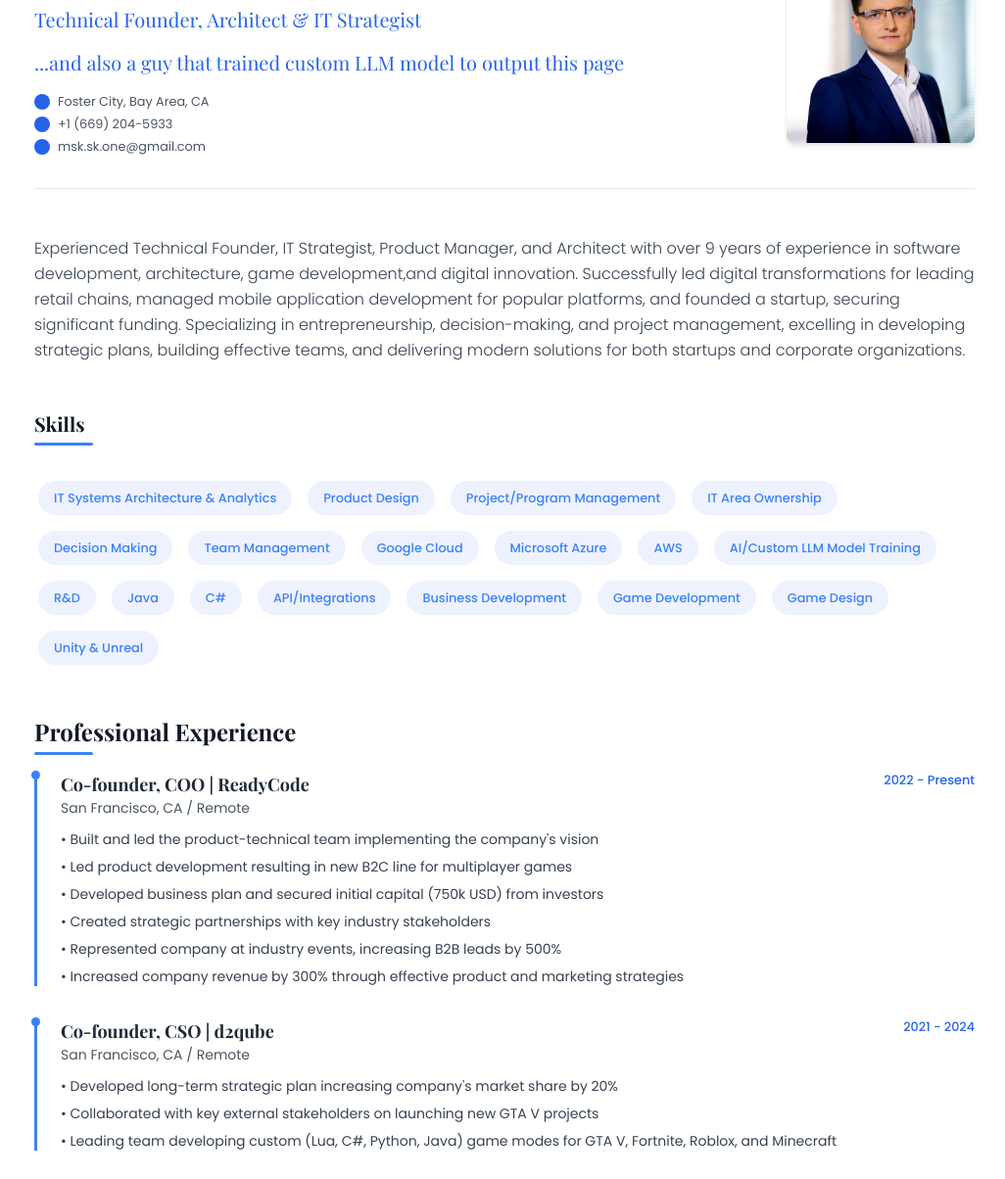
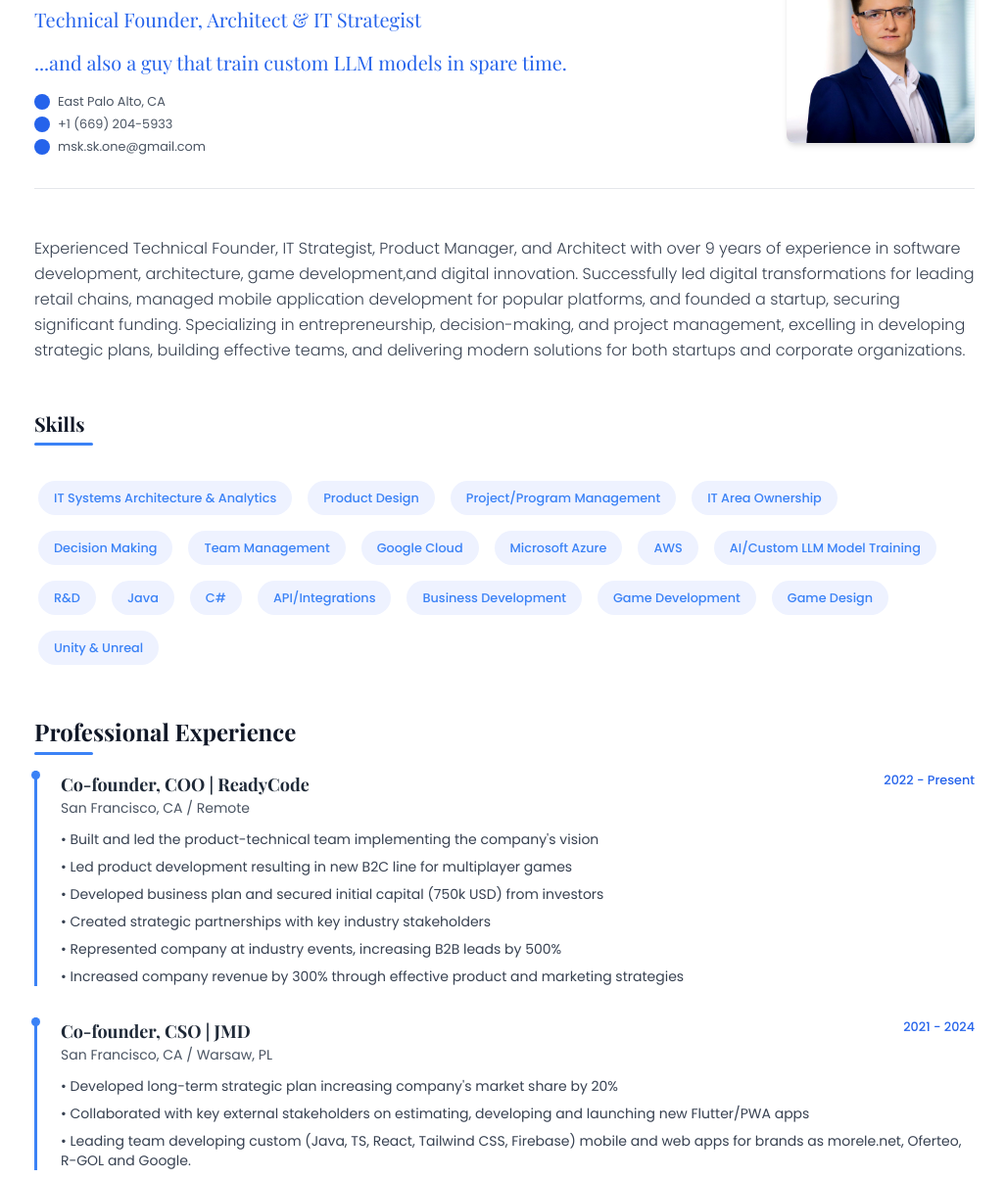
Before and after one commit to msk-one/aboutme, a plain HTML site: page index.html in a window 1280 px wide. Shown: the part 78-1282 px from the top of the page at 98% size, without its empty margins (125-1151 px from the left). Drawn offline with nearby package versions, Linux system fonts and the light colour scheme.

Commit message:
Update index.html T

```diff
--- a/index.html
+++ b/index.html
@@ -95,11 +95,11 @@
             <div class="flex-1">
                 <h1 class="text-4xl font-bold text-gray-900 mb-3">Michael Szklarski</h1>
                 <h2 class="text-xl text-blue-600 font-light mb-4">Technical Founder, Architect & IT Strategist</h2>
-                <h2 class="text-xl text-blue-600 font-light mb-4">...and also a guy that trained custom LLM model to output this page</h2>
+                <h2 class="text-xl text-blue-600 font-light mb-4">...and also a guy that train custom LLM models in spare time.</h2>
                 <div class="text-gray-600 space-y-1">
                     <p class="flex items-center gap-2">
                         <span class="w-4 h-4 inline-block bg-blue-600 rounded-full"></span>
-                        Foster City, Bay Area, CA
+                        East Palo Alto, CA
                     </p>
                     <p class="flex items-center gap-2">
                         <span class="w-4 h-4 inline-block bg-blue-600 rounded-full"></span>
@@ -170,17 +170,17 @@
             </ul>
         </div>
 
-        <!-- d2qube -->
+        <!-- JMD -->
         <div class="experience-card">
             <div class="flex justify-between items-start">
-                <h3 class="text-lg font-bold text-gray-800">Co-founder, CSO | d2qube</h3>
+                <h3 class="text-lg font-bold text-gray-800">Co-founder, CSO | JMD</h3>
                 <span class="text-blue-600 font-medium">2021 - 2024</span>
             </div>
-            <p class="text-sm text-gray-600 mb-3">San Francisco, CA / Remote</p>
+            <p class="text-sm text-gray-600 mb-3">San Francisco, CA / Warsaw, PL</p>
             <ul class="space-y-2 text-gray-700 text-sm">
                 <li>• Developed long-term strategic plan increasing company's market share by 20%</li>
-                <li>• Collaborated with key external stakeholders on launching new GTA V projects</li>
-                <li>• Leading team developing custom (Lua, C#, Python, Java) game modes for GTA V, Fortnite, Roblox, and Minecraft</li>
+                <li>• Collaborated with key external stakeholders on estimating, developing and launching new Flutter/PWA apps</li>
+                <li>• Leading team developing custom (Java, TS, React, Tailwind CSS, Firebase) mobile and web apps for brands as morele.net, Oferteo, R-GOL and Google.</li>
             </ul>
         </div>
 
```
